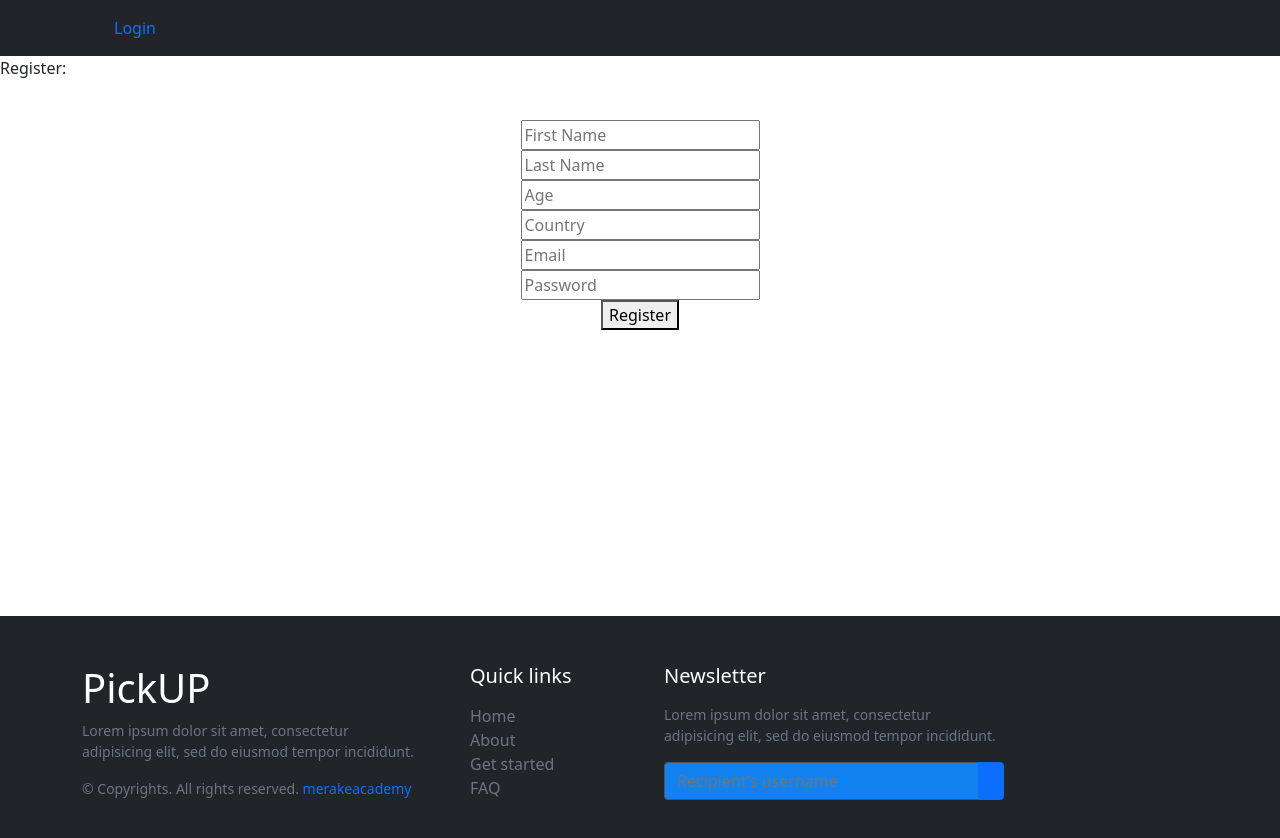
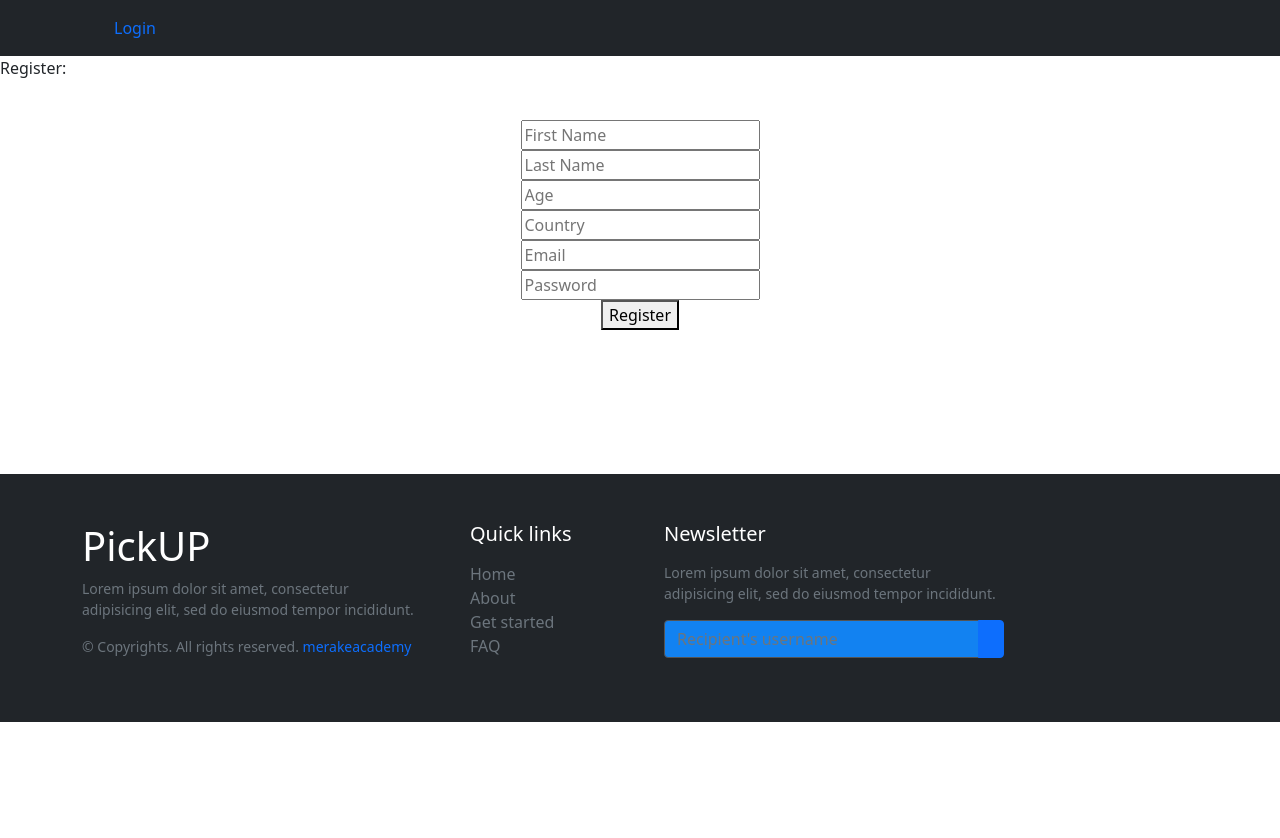
Before and after one commit to Web-Challengers-P6/MERAKI_Academy_Project_6, a React (Create React App) app in the folder frontend/: page /Register in a window 1280 px wide. Shown: the top 838 px of the page. After the commit the page ends 800 px from the top, so only its background shows below. Built offline with nearby package versions, Linux system fonts and the light colour scheme.

Commit message:
edit on footer

```diff
--- a/frontend/src/components/footer/footer.js
+++ b/frontend/src/components/footer/footer.js
@@ -11,7 +11,7 @@ const Footer = () => {
     <div class="container py-4">
         <div class="row">
             <div class="col-lg-6">
-                <h1 class="display-4">Bootstrap footer bottom</h1>
+                {/* <h1 class="display-4">Bootstrap footer bottom</h1> */}
                 {/* <p class="fst-italic text-muted">Using Bootstrap 5 flexbox utilities, create a footer that always sticks to the bottom of your viewport. Snippet by <a class="text-primary" href="https://bootstrapious.com/" target="_blank">Bootstrapious</a></p> */}
             </div>
         </div>
```
